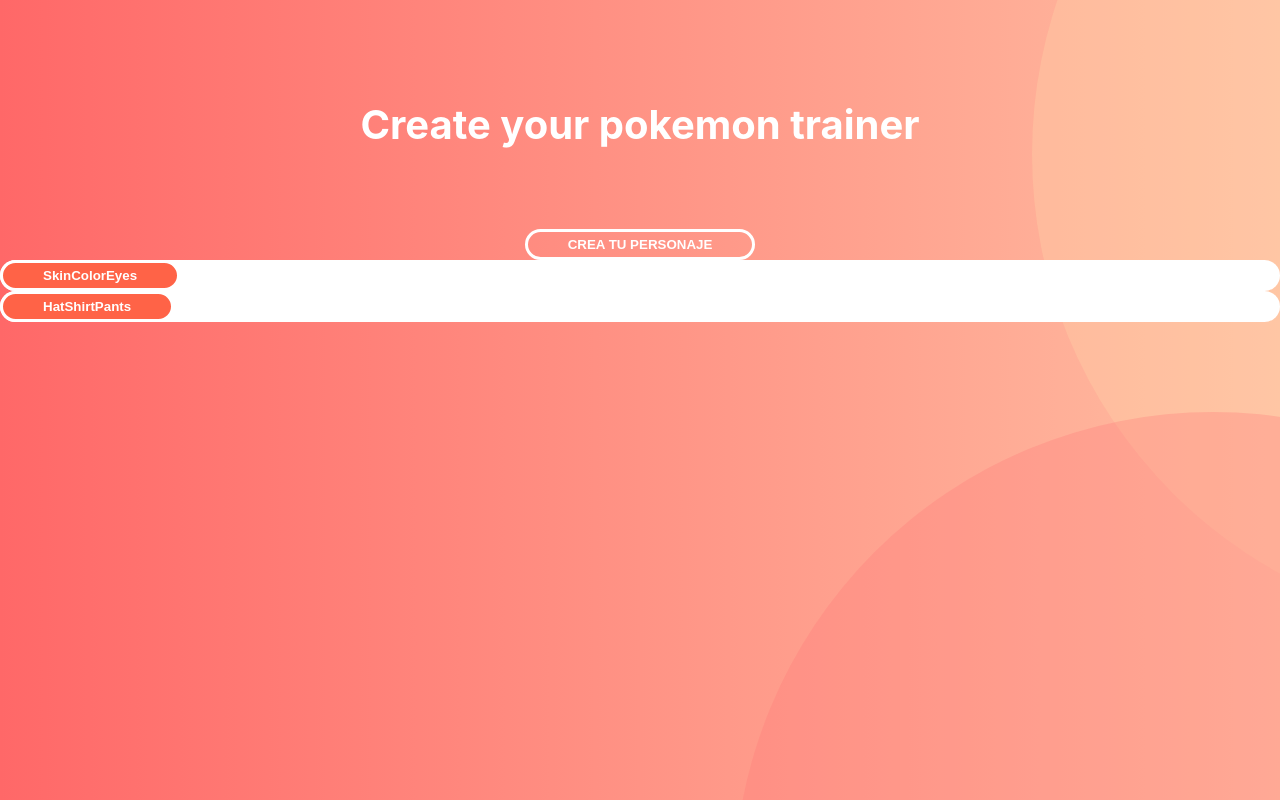
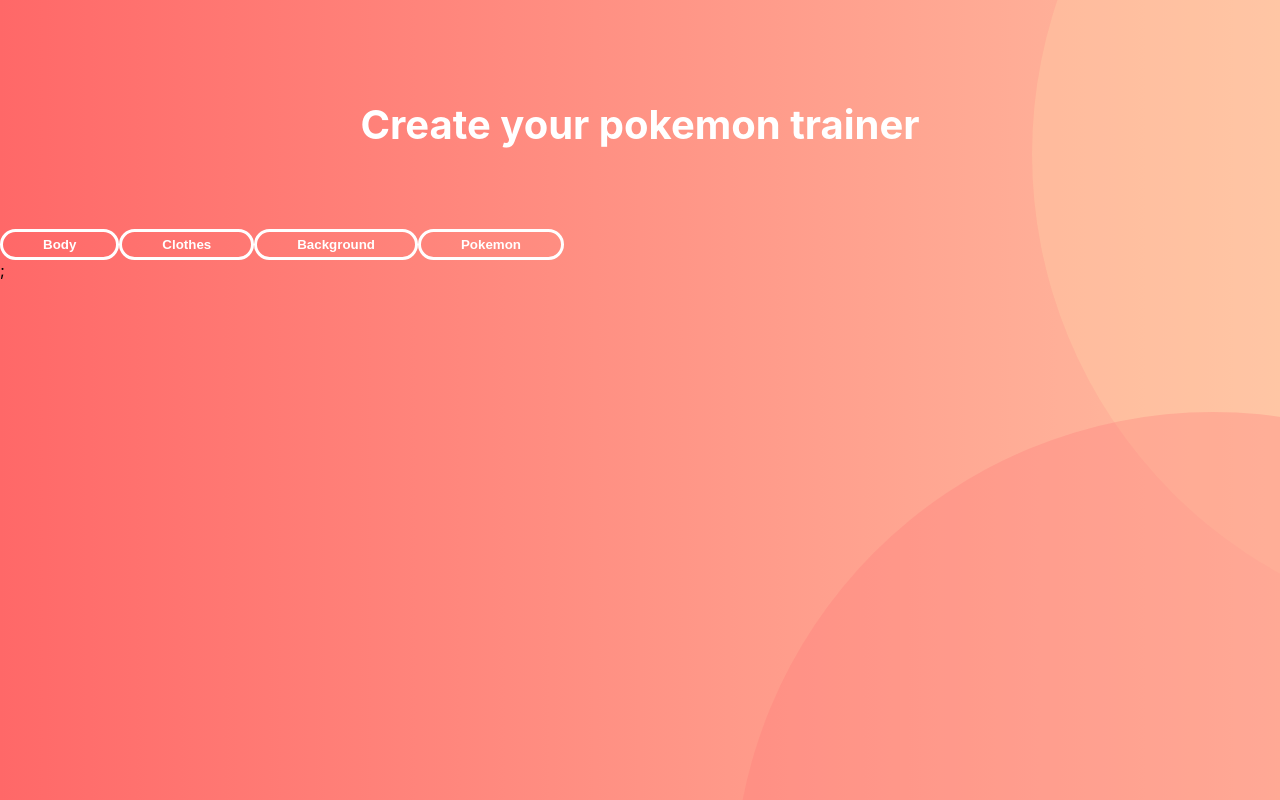
Before and after one commit to JulianCorrea06/TallerWebAvanzada, a React (Create React App) app: page / in a window 1280 px wide. Shown: the top 800 px of the page. Built offline with nearby package versions, Linux system fonts and the light colour scheme.

Commit message:
creando componente de boton"

```diff
--- a/src/components/Menu/Menu.css
+++ /dev/null
@@ -1,79 +0,0 @@
-.selectionMenu{
-
-    background-color: white;
-    border-radius: 20px;
-
-}
-
-.btn1 {
-    font-family: sans-serif;
-    font-style: normal;
-    font-weight: 700;
-    font-size: 8;
-    border: 3px solid #FFFFFF;
-    -webkit-box-sizing: border-box;
-            box-sizing: border-box;
-    border-radius: 20.7974px;
-    background: none;
-    padding: 5px 40px 5px 40px;
-    color: white;
-    display: -webkit-box;
-    display: -ms-flexbox;
-    display: flex;
-    width: 100%;
-    width: -webkit-fit-content;
-    width: -moz-fit-content;
-    width: fit-content;
-    margin: 0 auto;
-    margin-top: 80px;
-    -webkit-transition: -webkit-transform .3s;
-    transition: -webkit-transform .3s;
-    transition: transform .3s;
-    transition: transform .3s, -webkit-transform .3s;
-  }
-
-  .btn1:disabled {
-    opacity: 30%;
-  }
-
-  .btn1--active {
-    opacity: 100%;
-  }
-
-  .btn1:focus {
-    outline: none;
-  }
-
-  .btn1:hover {
-    -webkit-transform: scale(1.1);
-            transform: scale(1.1);
-  }
-
-
-  .btn2{
-
-    font-family: sans-serif;
-    font-style: normal;
-    font-weight: 700;
-    font-size: 8;
-    background-color: tomato;
-    color: white;
-    border: 3px solid #FFFFFF;
-    -webkit-box-sizing: border-box;
-            box-sizing: border-box;
-    border-radius: 20.7974px;
-    padding: 5px 40px 5px 40px;
-    color: tomato(197, 174, 174);
-    display: -webkit-box;
-    display: -ms-flexbox;
-    display: flex;
-    width: 100%;
-    width: -webkit-fit-content;
-    width: -moz-fit-content;
-    width: fit-content;
-
-    -webkit-transition: -webkit-transform .3s;
-    transition: -webkit-transform .3s;
-    transition: transform .3s;
-    transition: transform .3s, -webkit-transform .3s;
-  }
--- a/src/components/Menu/Menu.tsx
+++ /dev/null
@@ -1,27 +0,0 @@
-import { log } from 'node:console';
-import * as React from 'react';
-import { getImageSrcFromFilename } from '../../utils/getImageSrcFromFilename';
-import './Menu.css';
-
-interface MenuProps{
-    section?: string;
-    optionsArray: Array<string>;  //Arreglo de strings tipo -Sombrero -Camisa -Pantalon
-    colorOptionsArray: Array<String>; //Arreglo de string tipo #EE55345
-    imgUrlArray: Array<string>; //Arreglo de botones de imagenes (camisetarayada.svg)
-    sectionSelected?: boolean;
-    skinSelected?: boolean;
-    eyesSelected?: boolean;
-
-}
-
-export const Menu: React.FC<MenuProps> =({section, optionsArray, colorOptionsArray,imgUrlArray,sectionSelected,skinSelected,eyesSelected })=>{
-
-    return (<div className={'selectionMenu'}>
-
-        <button className='btn2' >{optionsArray}</button>
-
-
-
-
-    </div>);
-}
--- a/src/components/Menu/MenuForm/MenuForm.tsx
+++ /dev/null
@@ -1,45 +0,0 @@
-import React from 'react';
-import './../Menu.css';
-
-interface MenuFormProps {
-    onNewItem: (section: string, url: string, selected: boolean , array: string[]) => void;
-  }
-
-  export const MenuForm: React.FC<MenuFormProps> = ({ onNewItem }) => {
-
-    const [ section, setSection ] = React.useState('');
-    const handleTextChange: React.ChangeEventHandler<HTMLInputElement> = (event) => {
-      setSection(event.target.value);
-    }
-
-    const [ url, setUrl ] = React.useState('');
-    const handleUrlChange: React.ChangeEventHandler<HTMLInputElement> = (event) => {
-      setUrl(event.target.value);
-    }
-
-    const [ selected, setSelected ] = React.useState(false);
-    const handleSelectedChange: React.ChangeEventHandler<HTMLInputElement> = (event) => {
-      setSelected(event.target.checked);
-    }
-
-    const [ array, setArray] = React.useState([] as any);
-    const handleArrayChange: React.ChangeEventHandler<HTMLInputElement> = (event) => {
-      setArray(event.target.value);
-    }
-
-    const handleClick = () => {
-      onNewItem(section, url, selected, array);
-      setSection('');
-      setUrl('');
-      setSelected(false);
-      setArray([]);
-    }
-
-
-    return <div>
-
-    <button className ='btn1' onClick={handleClick}>CREA TU PERSONAJE</button>
-
-
-    </div>;
-  }
--- a/src/containers/App/App.tsx
+++ b/src/containers/App/App.tsx
@@ -1,56 +1,39 @@
+import { stringify } from "node:querystring";
 import React, { Fragment } from "react";
-import { Menu } from "../../components/Menu/Menu";
-import { MenuForm } from "../../components/Menu/MenuForm/MenuForm";
+import { Navigation } from '../Nav/Navigation';
 import "./App.css";
 
-const initialMenus = [
-  {
-    section: "Phisycal",
-    optionsArray: ["Skin" , "Color", "Eyes"],
-    colorOptionsArray: ["#FFC8A5"],
-    imgUrlArray: ["No existente todavía"],
-    sectionSelected: true,
-    skinSelected: true,
-    eyesSelected: false,
-  },
-  {
-    section: "Clothes",
-    optionsArray: ["Hat", "Shirt", "Pants"],
-    colorOptionsArray: [
-      "Este arreglo se obtiene de la cantidad de colores que se obtengan del svg",
-    ],
-    imgUrlArray: ["Arreglo de Url de las 9 imagenes que se ven"],
-    hatSelected: true,
-    shirtSelected: false,
-    pantsSelected: false,
-  },
-];
+const initialNavs ={
+    item1: "Body",
+    item2: "Clothes",
+    item3: "Background",
+    item4: "Pokemon",
+}
 
 export const App = () => {
-  const [menus, setMenus] = React.useState(initialMenus);
 
-  const handleNewElement = (
-    section: string,
-    url: string,
-    selected: boolean,
-    array: string[]
+  const [navs, setNavs] = React.useState(initialNavs);
+
+  const HandleNewNav = (
+    item: string,
+
   ) => {
-    const copy = menus.slice();
-    const newObj = {
-      section: section,
-      optionsArray: array,
-      colorOptionsArray: array,
-      imgUrlArray: array,
-      sectionSelected: selected,
-      skinSelected: selected,
-      eyesSelected: selected,
+
+    const newNav = {
+      item1: item,
+      item2: item,
+      item3: item,
+      item4: item,
     };
-    copy.push(newObj);
-    setMenus(copy);
+
+    setNavs(newNav);
   };
 
   return (
     <Fragment>
+
+
+
       <h2 className="mainTitle">Create your pokemon trainer</h2>
       <div className="circulo circulo--first"></div>
       <div className="circulo circulo--second"></div>
@@ -60,31 +43,20 @@
 
 
 
-        <MenuForm onNewItem={handleNewElement} />
 
-        {menus.map(
-          ({
-            section,
-            optionsArray,
-            colorOptionsArray,
-            imgUrlArray,
-            sectionSelected,
-            skinSelected,
-            eyesSelected,
-          }) => {
-            return (
-              <Menu
-                section={section}
-                optionsArray={optionsArray}
-                colorOptionsArray={colorOptionsArray}
-                imgUrlArray={imgUrlArray}
-                sectionSelected={sectionSelected}
-                skinSelected={skinSelected}
-                eyesSelected={eyesSelected}
-              />
-            );
-          }
-        )}
+      <Navigation
+      //Navegación para escoger editor
+        item1={navs.item1}
+        item2={navs.item2}
+        item3={navs.item3}
+        item4={navs.item4}
+      />;
+
+
+
+
+
+
       </body>
     </Fragment>
   );
--- a/src/containers/Nav/Nav.css
+++ b/src/containers/Nav/Nav.css
@@ -1,3 +1,9 @@
+.navigation{
+    display: flex;
+    flex-direction: row;
+}
+
+
 .btn1 {
     font-family: sans-serif;
     font-style: normal;
@@ -17,8 +23,7 @@
     width: -webkit-fit-content;
     width: -moz-fit-content;
     width: fit-content;
-    margin: 0 auto;
-    margin-top: 80px;
+
     -webkit-transition: -webkit-transform .3s;
     transition: -webkit-transform .3s;
     transition: transform .3s;
--- /dev/null
+++ b/src/containers/Nav/Navigation.tsx
@@ -0,0 +1,25 @@
+import * as React from 'react';
+import './Nav.css';
+
+interface NavProps{
+    item1: string;
+    item2: string;
+    item3: string;
+    item4: string;
+
+}
+
+export const Navigation: React.FC<NavProps> =({item1, item2, item3, item4})=>{
+
+    return(
+
+        <div className='navigation'>
+            <button className={'btn1'}>{item1}</button>
+            <button className={'btn1'}>{item2}</button>
+            <button className={'btn1'}>{item3}</button>
+            <button className={'btn1'}>{item4}</button>
+        </div>
+
+    );
+
+}
```
Also changed, not shown: src/components/BtnOptions/BtnOptions.css (added, +27 -0 lines), src/components/BtnOptions/BtnOptions.tsx (added, +17 -0 lines), src/containers/Nav/Nav.tsx (deleted, +0 -23 lines).
